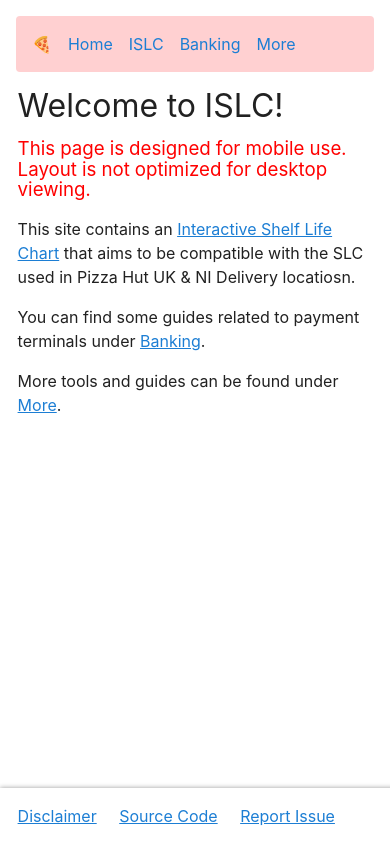
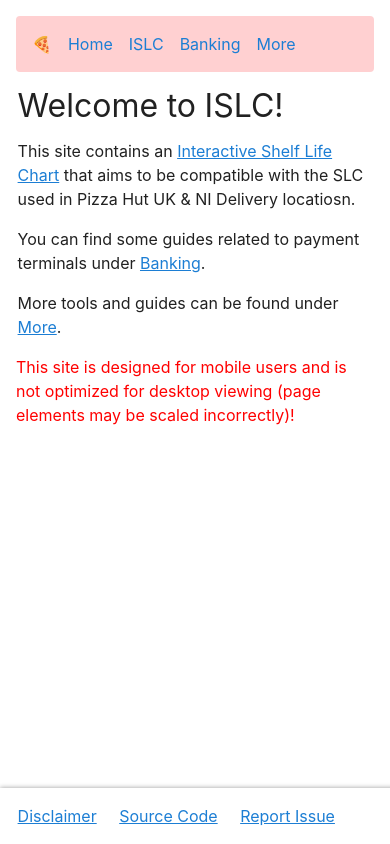
Before and after one commit to hermaplusplus/ISLC, a SvelteKit app in the folder islc/: page / in a window 390 px wide. Built offline with nearby package versions, Linux system fonts and the light colour scheme.

Commit message:
Removes inaccurate mobile detection

```diff
--- a/islc/src/routes/+page.svelte
+++ b/islc/src/routes/+page.svelte
@@ -1,25 +1,6 @@
-<script>
-    import {onMount} from 'svelte';
-
-    let isMobile = false;
-
-    onMount(() => {
-        function checkMobile() {
-      // Use user agent detection or any other method to check if the device is a phone
-      const isMobileDevice = /Android|webOS|iPhone|iPad|iPod|BlackBerry|IEMobile|Opera Mini/i.test(navigator.userAgent);
-
-      isMobile = !isMobileDevice;
-    }
-    });
-
-
-    //onMount(checkMobile);
-</script>
-
 <h1>Welcome to ISLC!</h1>
-{#if !isMobile}
-  <div style="color:red;"><h3>This page is designed for mobile use. Layout is not optimized for desktop viewing.</h3></div>
-{/if}
 <p>This site contains an <a href="/islc">Interactive Shelf Life Chart</a> that aims to be compatible with the SLC used in Pizza Hut UK & NI Delivery locatiosn.</p>
 <p>You can find some guides related to payment terminals under <a href="/banking">Banking</a>.</p>
 <p>More tools and guides can be found under <a href="/more">More</a>.</p>
+
+<div style="color:red;">This site is designed for mobile users and is not optimized for desktop viewing (page elements may be scaled incorrectly)!</div>
```
